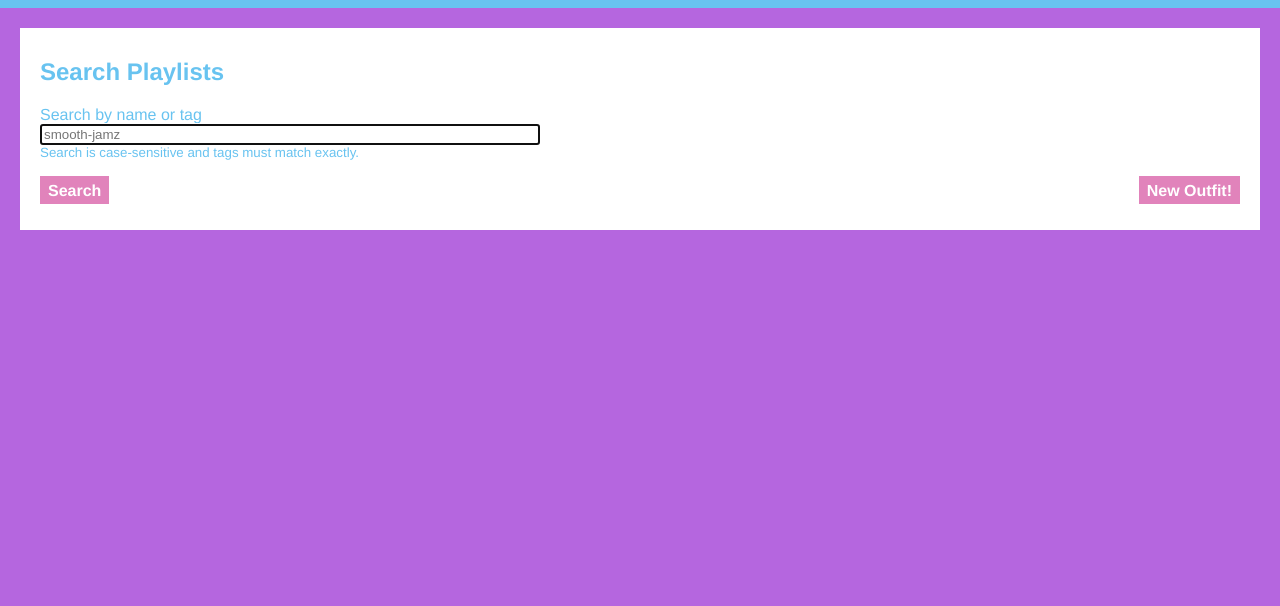
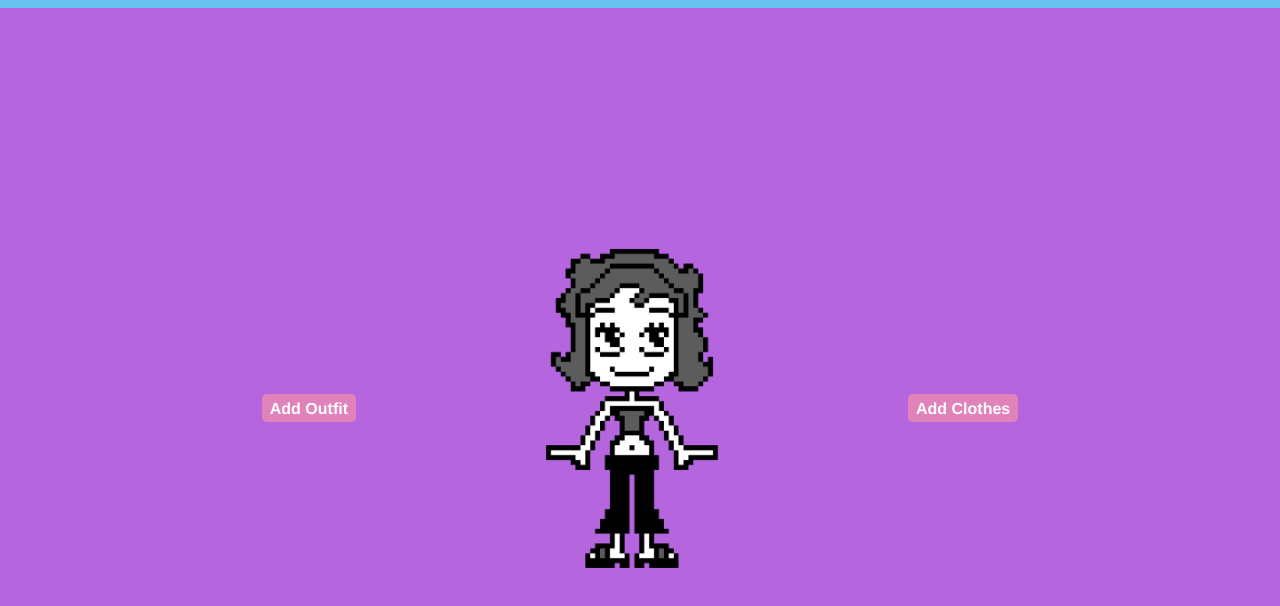
Before and after one commit to bbourque2901/virtualcloset, a website: page web/static_assets/index.html in a window 1280 px wide. Drawn offline with Linux system fonts and the light colour scheme; files whose address does not match are found by name.

Commit message:
modified index.html w base design and tried centering header to page

```diff
--- a/web/static_assets/css/style.css
+++ b/web/static_assets/css/style.css
@@ -26,6 +26,7 @@
 }
 
 .site-title {
+    margin-left: 100px;
     flex-grow: 1;
     text-align: center;
 }
@@ -33,10 +34,13 @@
 .button {
   background-color: var(--tertiary-color);
   border: none;
+  padding: 10px 20px;
+  border-radius: 5px;
   color: var(--secondary-color);
   padding: 6px 8px 4px 8px;
   text-align: center;
   font-weight: bold;
+  font-size: 16px;
   text-decoration: none;
   cursor: pointer;
 }
@@ -44,6 +48,29 @@
 .button-group {
     display: flex;
     justify-content: space-between;
+}
+
+.container {
+    display: flex;
+    justify-content: center;
+    align-items: center;
+    height: 100vh;
+    text-align: center;
+}
+
+.container img {
+    height: 40%;
+    width: 40%;
+    object-fit: contain;
+}
+
+.container .button {
+    margin: 0 20px;
+    border: none;
+    border-radius: 5px;
+    text-decoration: none;
+    font-size: 16px;
+    cursor: pointer;
 }
 
 .header_home {
--- a/web/static_assets/index.html
+++ b/web/static_assets/index.html
@@ -2,31 +2,15 @@
 <html>
 
 <head>
-    <script type="text/javascript" src="assets/searchPlaylists.js"></script>
+    <script type="text/javascript" src="assets/viewOutfit.js"></script>
     <link rel="stylesheet" type="text/css" href="css/style.css">
 </head>
 
 <body class="background">
     <header class="header" id="header"></header>
-    <div class="card">
-        <h2>Search Playlists</h2>
-        <form class="card-content" id="search-playlists-form">
-            <p class="form-field">
-                <label>Search by name or tag</label>
-                <input type="text" class="validated-field" id="search-criteria" placeholder="smooth-jamz" autofocus>
-                <sub>Search is case-sensitive and tags must match exactly.</sub>
-            </p>
-        </form>
-        <p class="button-group">
-            <a href="#" class="button" id="search-btn">Search</a>
-            <a href="createOutfit.html" class="button">New Outfit!</a>
-        </p>
+    <div class="container">
+        <a href="createOutfit.html" class="button">Add Outfit</a>
+        <img src="images/pixel-chix.png" alt="Centered Image">
+        <a href=".html" class="button">Add Clothes</a>
     </div>
-    <div class="card hidden" id='search-results-container'>
-        <h3>Results for <span id="search-criteria-display"></span></h3>
-        <div id="search-results-display">
-        </div>
-    </div>
-</body>
-
 </html>
```
Also changed, not shown: web/static_assets/images/pixel-chix.png (added).
